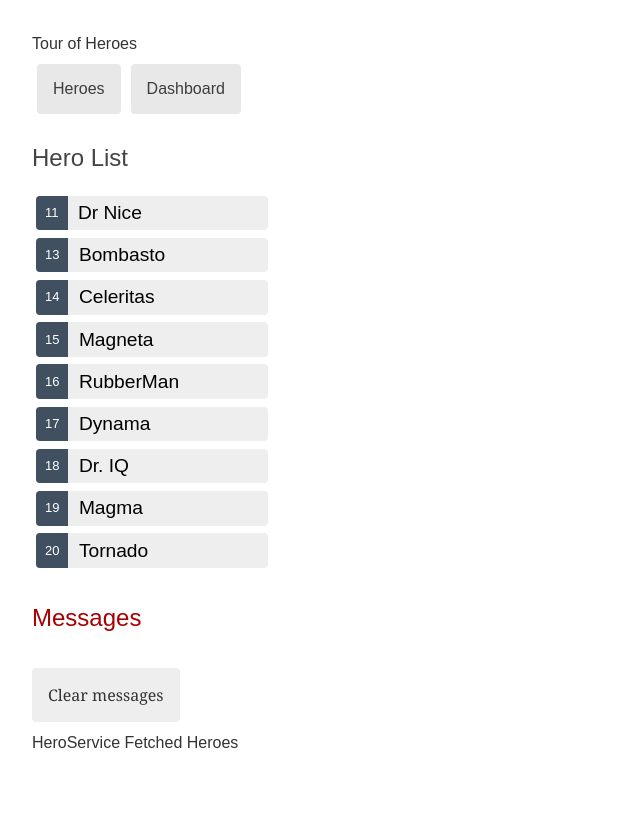
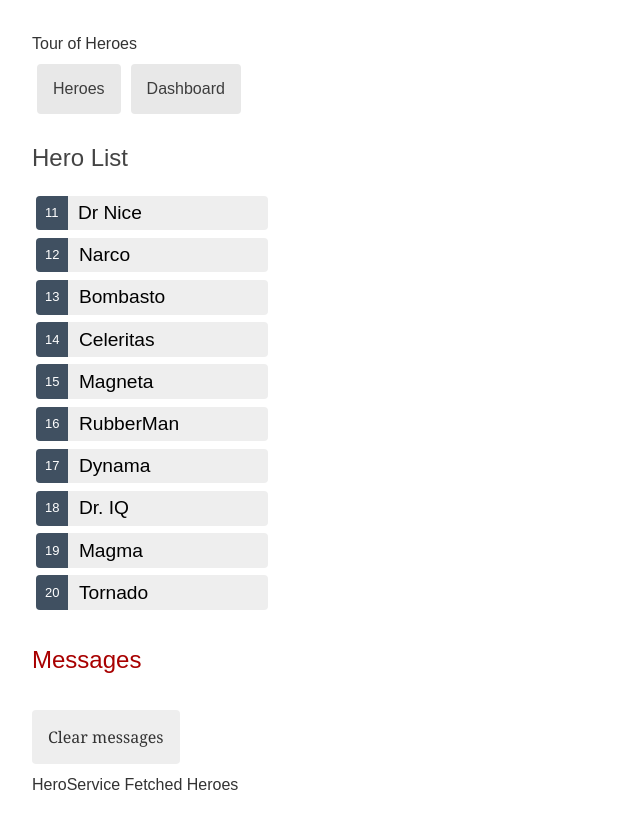
Before and after one commit to carlypaige/tour-of-heroes, an Angular app in the folder tour-of-heroes/: page /heroes in a window 1280 px wide. Shown: the whole page, without its empty margins (0-640 px from the left). Before the commit the page ends 800 px from the top, so only its background shows below. Built offline with nearby package versions, Linux system fonts and the light colour scheme.

Commit message:
Added missing Hero

```diff
--- a/tour-of-heroes/src/app/mock-heroes.ts
+++ b/tour-of-heroes/src/app/mock-heroes.ts
@@ -2,6 +2,7 @@ import { Hero } from './hero';
 
 export const HEROES: Hero[] = [
   { id: 11, name: 'Dr Nice' },
+  { id: 12, name: 'Narco' },
   { id: 13, name: 'Bombasto' },
   { id: 14, name: 'Celeritas' },
   { id: 15, name: 'Magneta' },
```
